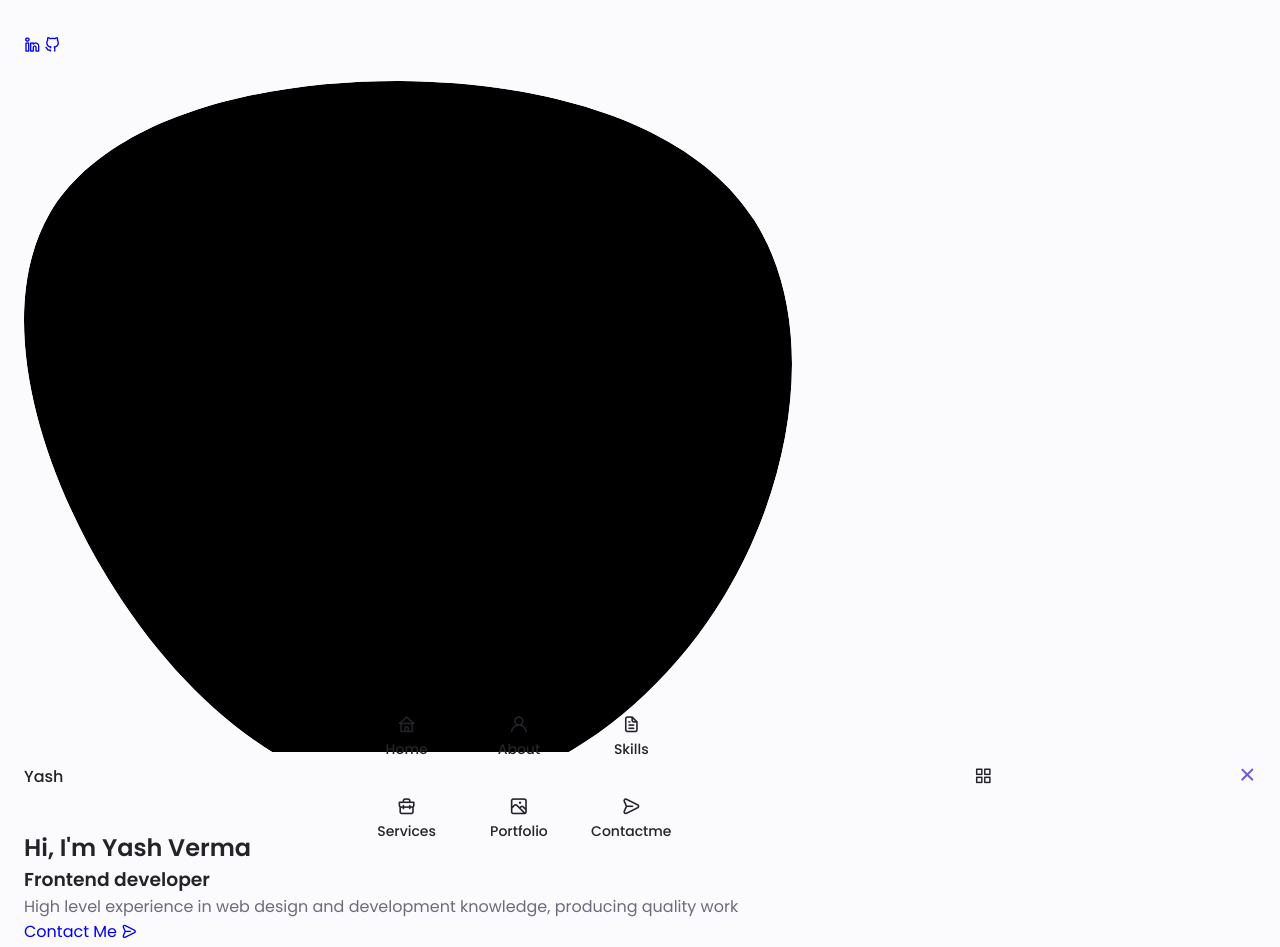
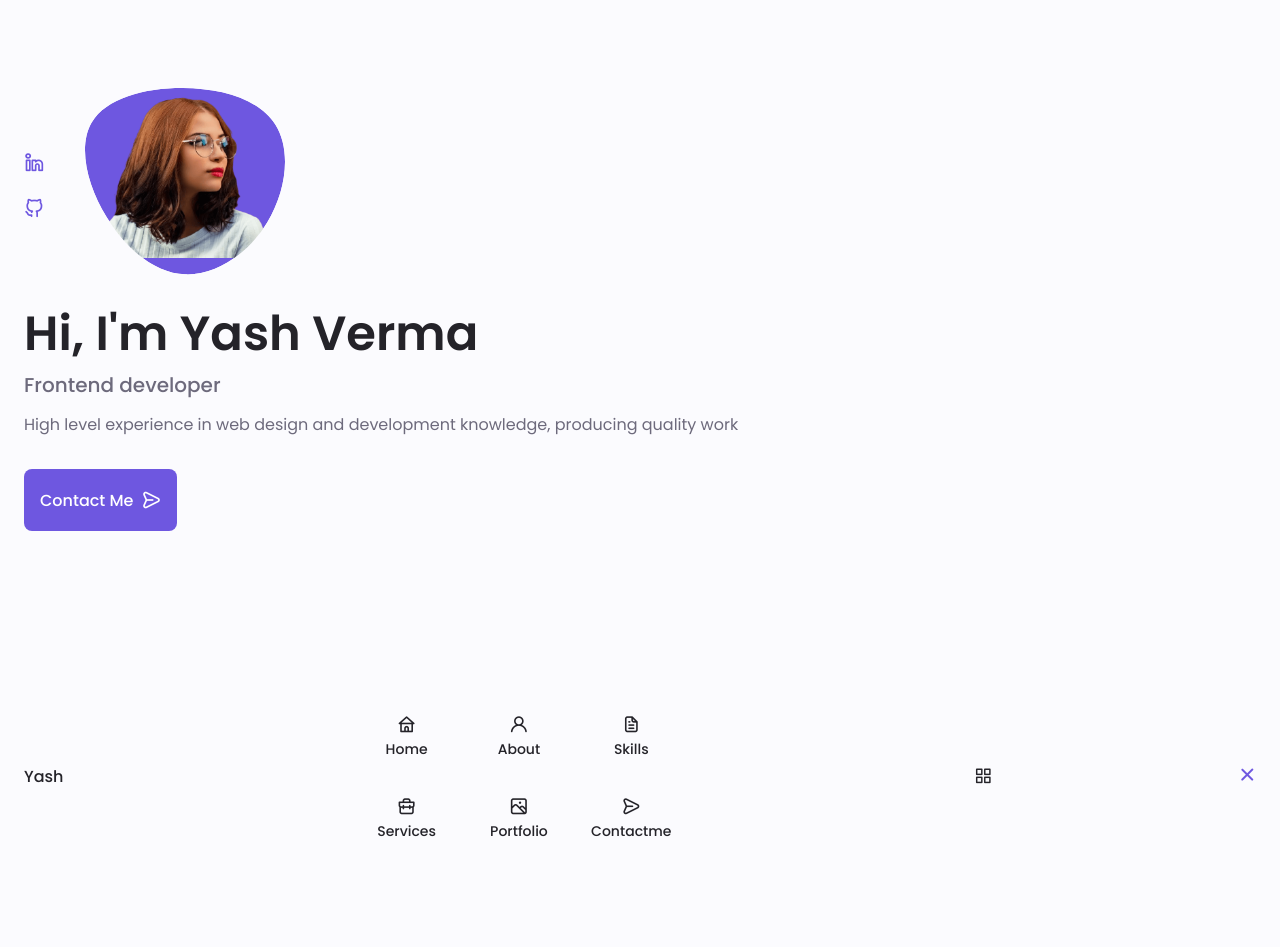
Before and after one commit to Yashverma1814/new-portfolio, a plain HTML site: page index.html in a window 1280 px wide. Shown: the top 947 px of the page. After the commit the page ends 800 px from the top, so only its background shows below. Drawn offline with nearby package versions, Linux system fonts and the light colour scheme.

Commit message:
home section styling completed

```diff
--- a/assets/css/styles.css
+++ b/assets/css/styles.css
@@ -243,9 +243,114 @@ img {
 
 /*==================== HOME ====================*/
 
+.home__container{
+  gap: 1rem;
+}
+
+.home__content{
+  grid-template-columns: .5fr 3fr;
+  padding-top: 3.5rem;
+  align-items: center;
+}
+
+.home__social{
+  display: grid;
+  grid-template-columns: max-content;
+  row-gap: 1rem;
+}
+
+.home__social-icon{
+  font-size: 1.25rem;
+  color: var(--first-color);
+}
+
+.home__social-icon:hover{
+  color: var(--first-color-alt);
+}
+
+.home__blob{
+  width: 200px;
+  fill: var(--first-color);
+}
+
+.home__blob-img{
+  width: 170px;
+}
+
+.home__data{
+  grid-column: 1/3;
+}
+
+.home__title{
+  font-size: var(--big-font-size);
+}
+
+.home__subtitle{
+  font-size: var(--h3-font-size);
+  color: var(--text-color);
+  font-weight: var(--font-medium);
+  margin-bottom: var(--mb-0-75);
+}
+
+.home__description{
+  margin-bottom: var(--mb-2);
+}
+
+.home__scroll{
+  display: none;
+}
+
+.home__scroll-button{
+  color: var(--first-color);
+  transition: .3s;
+}
+
+.home__scroll-button:hover{
+  transform: translateY(.25rem);
+}
+
+.home__scroll-mouse{
+  font-size: 2rem;
+}
+
+.home__scroll-name{
+  font-size: var(--small-font-size);
+  color: var(--title-color);
+  font-weight: var(--font-medium);
+  margin-right: var(--mb-0-25);
+}
+
+.home__scroll-arrow{
+  font-size: 1.25rem;
+}
+
+
 
 /*==================== BUTTONS ====================*/
 
+.button{
+  display: inline-block;
+  background-color: var(--first-color);
+  color: #FFF;
+  padding: 1rem;
+  border-radius: .5rem;
+  font-weight: var(--font-medium);
+}
+
+.button:hover{
+  background-color: var(--first-color-alt);
+}
+
+.button__icon{
+  font-size: 1.25rem;
+  margin-left: var(--mb-0-5);
+  transition: .3s;
+}
+
+.button--flex{
+  display: inline-flex;
+  align-items: center;
+}
 
 /*==================== ABOUT ====================*/
 
--- a/index.html
+++ b/index.html
@@ -90,7 +90,7 @@
                                 165.547 130.807 187.559 100.226 186.353C69.6454 185.297 41.0228 161.023 21.7403
                                 129.362C2.45775 97.8511 -7.48481 59.1033 6.67581 34.5279C20.9871 10.1032 59.7028
                                 -0.149132 97.9666 0.00163737C136.23 0.303176 174.193 10.857 190.312 36.4879Z"/>
-                                <image class="home__blob-img" xlink:href="assets/img/prefil.png" />
+                                <image class="home__blob-img" x="12" x="18" xlink:href="assets/img/perfil.png" />
                             </g>
                         </svg>
                     </div>
```
